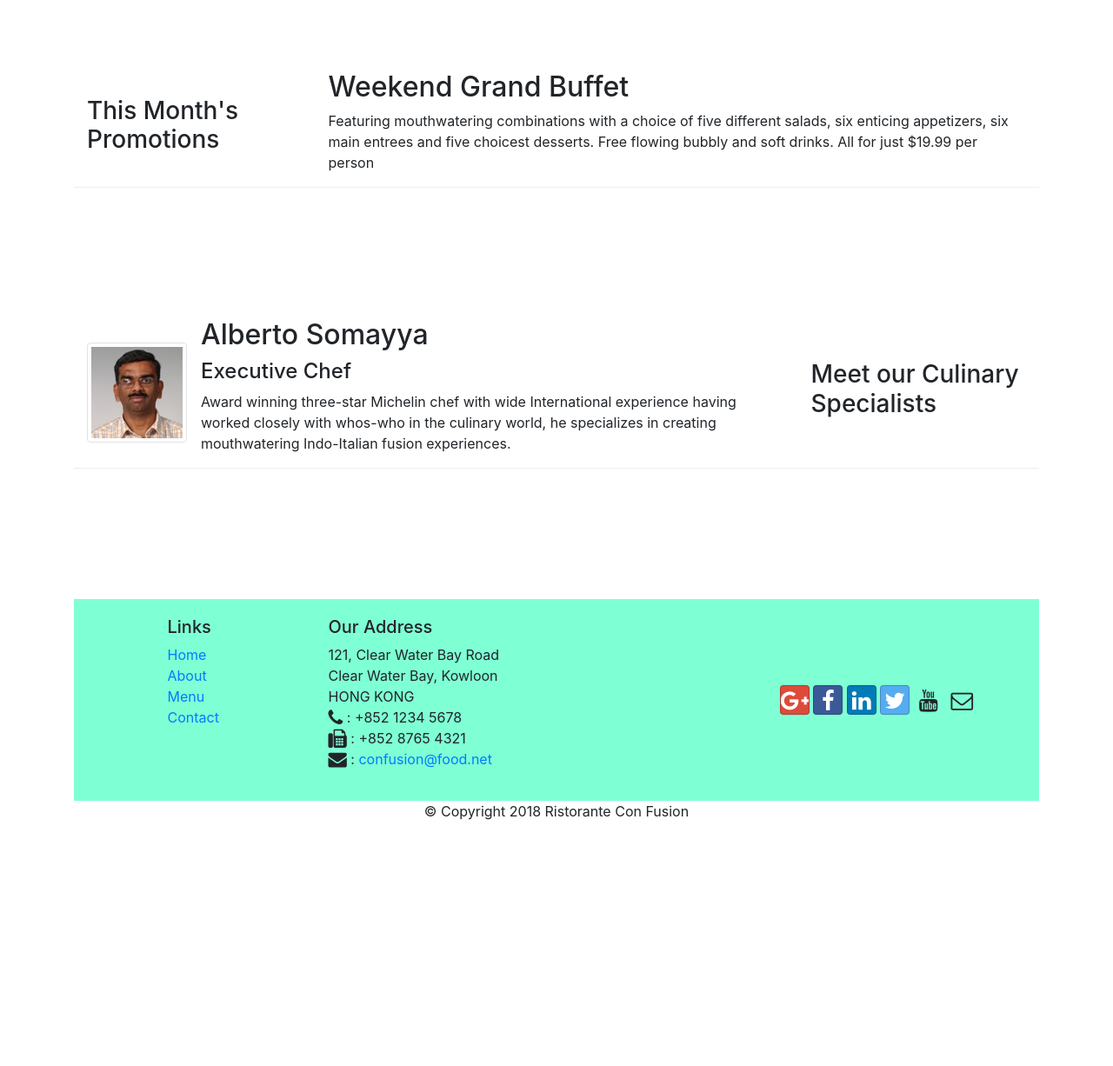
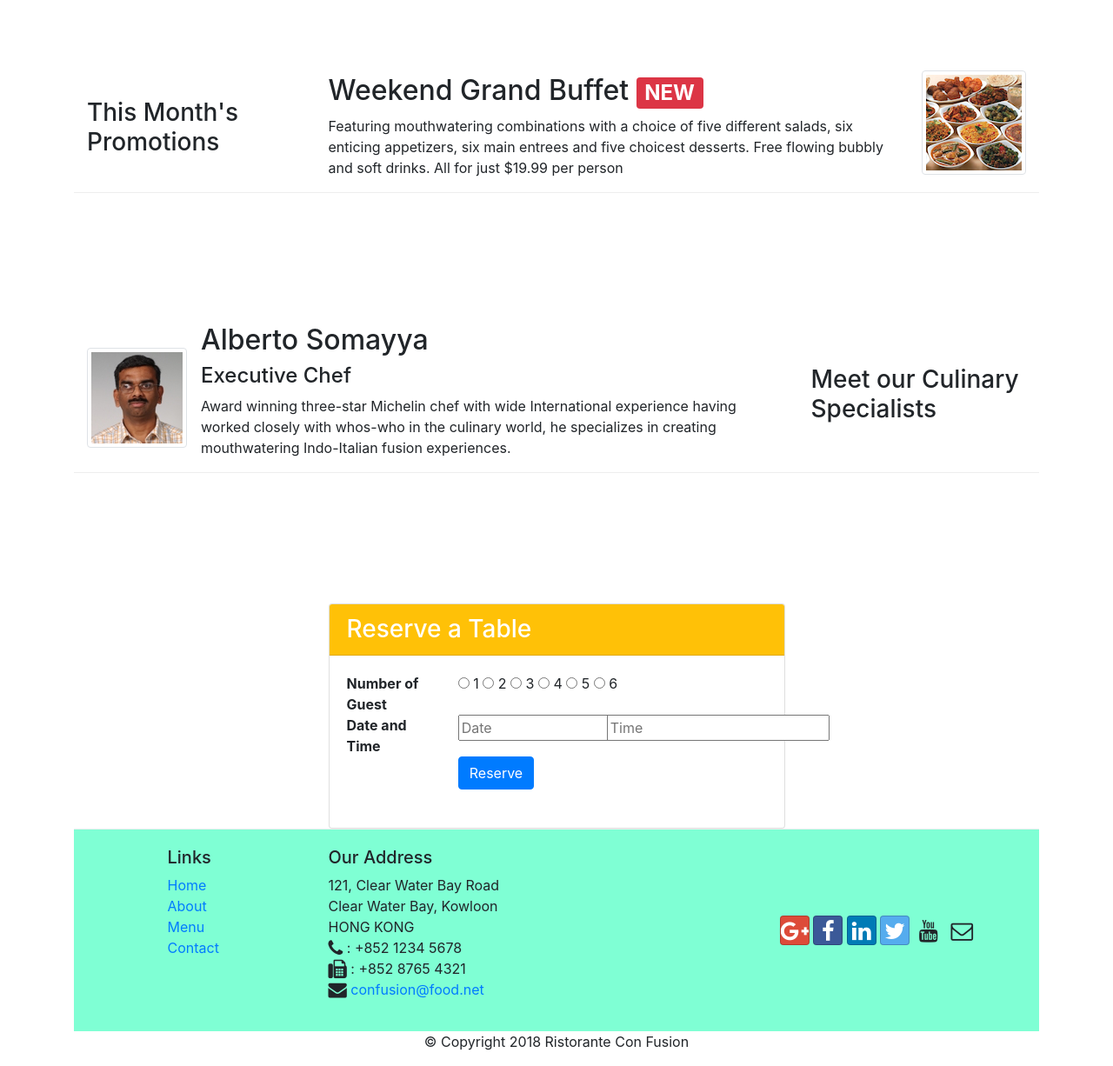
Before and after one commit to abrbutt/bootstrap, a website: page index.html in a window 1280 px wide. Shown: the part 640-1866 px from the top of the page at 87% size. Before the commit the page ends 1601 px from the top, so only its background shows below. Drawn offline with nearby package versions, Linux system fonts and the light colour scheme.

Commit message:
Assignment 2

```diff
--- a/index.html
+++ b/index.html
@@ -42,10 +42,14 @@
                     <h1>Ristorante con Fusion</h1>
                     <p>We take inspiration from the World's best cuisines, and create a unique fusion experience. Our lipsmacking creations will tickle your culinary senses!</p>
                 </div>
-                <div class="col-12 col-sm align-self-center">
+                <div class="col-sm-3 align-self-center ">
                     <img src="img/logo.png" class="img-fluid" >
-                </div>
             </div>
+
+            <div class="col-sm-3 align-self-center" >
+              <button class="btn btn-warning" onclick="" >Reserve Table</button>
+          </div>
+        </div>
         </div>
     </header>
 
@@ -57,8 +61,8 @@
             <div class="col col-sm order-sm-first col-md">
             <div class="media">
                 <img class="d-flex mr-3 img-thumbnail align-self-center" src="img/uthappizza.png" alt="uthappizza" >
-                <div class="media-bdy">
-                    <h2 class="mt-0" >Uthappizza<span class="badge badge-danger">HOT</span>
+                <div class="media-body">
+                    <h2 class="mt-0" >Uthappizza <span class="badge badge-danger">HOT</span>
                     <span class="badge badge-pill badge-secondary" >$4.99</span></h2>
                     <p class="d-none d-sm-block">A unique combination of Indian Uthappam (pancake) and Italian pizza, topped with Cerignola olives, ripe vine cherry tomatoes, Vidalia onion, Guntur chillies and Buffalo Paneer.</p>
 
@@ -73,12 +77,16 @@
             <div class="col-12 col-sm-4 col-md-3">
                 <h3>This Month's Promotions</h3>
             </div>
-            <div class="col col-sm col-md">
-                <h2>Weekend Grand Buffet</h2>
-                <p class="d-none d-sm-block">Featuring mouthwatering combinations with a choice of five different salads, six enticing appetizers, six main entrees and five choicest desserts. Free flowing bubbly and soft drinks. All for just $19.99 per person </p>
+            <div class="col col-sm col-md order-sm-last">
+                <div class="media">
+                <div class="media-body">
+                    <h2 class="mt-0 mt-1">Weekend Grand Buffet <span class="badge badge-danger">NEW</span></h2>
+                    <p class="d-none d-sm-block">Featuring mouthwatering combinations with a choice of five different salads, six enticing appetizers, six main entrees and five choicest desserts. Free flowing bubbly and soft drinks. All for just $19.99 per person </p>
+                </div>
+                <img class="img-thumbnail ml-3 " src="img/buffet.png" alt="buffet">
             </div>
         </div>
-
+        </div>
         <div class="row row-content align-items-center d">
             <div class="col-12 col-sm-4 order-sm-last col-md-3">
                 <h3>Meet our Culinary Specialists</h3>
@@ -97,6 +105,34 @@
 
             </div>
         </div>
+    <form class="row-content"  >
+        <div class="col-sm-6 offset-3">
+            <div class="card">
+                <h3 class="card-header bg-warning text-white">Reserve a Table</h3>
+                <div class="card-body">
+                    <dl class="row" >
+                        <dt class="col-3">Number of Guest</dt>
+                        <dd class="col-9"><label> <input type="radio" name="option"> 1 </label>
+                                          <label> <input type="radio" name="option"> 2 </label>
+                                          <label> <input type="radio" name="option"> 3 </label>
+                                          <label> <input type="radio" name="option"> 4 </label>
+                                          <label> <input type="radio" name="option"> 5 </label>
+                                          <label> <input type="radio" name="option"> 6 </label>
+                                        </dd>
+
+                        <dt class="col-3">Date and Time</dt>
+                        <dd class="col-4"><input type="text" id="date" name="date" placeholder="Date"></dd>
+                        <dd class="col-5"><input type="text" id="time" name="time" placeholder="Time"></dd>
+
+                        <dd class="col-3 offset-3"> <a class="btn btn-primary">Reserve</a></dd>
+
+                    </dl>
+
+                </div>
+            </div>
+
+        </div>
+    </form>
     </div>
 
     <footer>
@@ -119,7 +155,7 @@
 		              HONG KONG<br>
 		              <i class="fa fa-phone fa-lg"></i> : +852 1234 5678<br>
 		              <i class="fa fa-fax fa-lg"></i> : +852 8765 4321<br>
-		              <i class="fa fa-envelope fa-lg"></i> : <a href="mailto:confusion@food.net">confusion@food.net</a>
+		              <i class="fa fa-envelope fa-lg"></i> <a href="mailto:confusion@food.net">confusion@food.net</a>
 		           </address>
                 </div>
                 <div class="col-12 col-sm-4 align-self-center">
```
